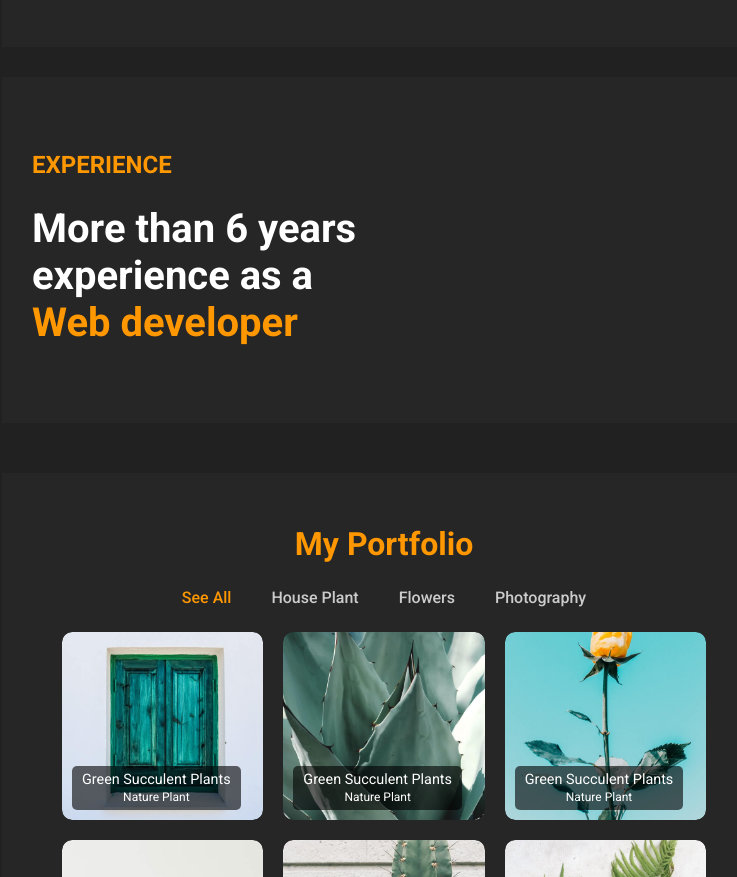
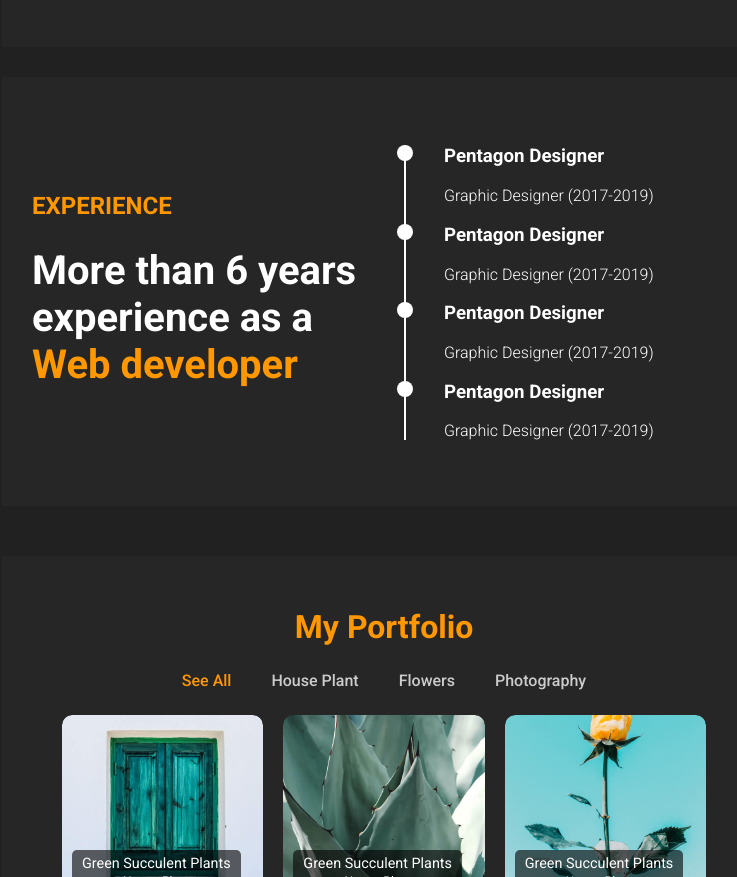
Before and after one commit to bilalaijaz/porfolio-site, a plain HTML site: page index.html in a window 1280 px wide. Shown: the part 949-1826 px from the top of the page, without its empty margins (256-993 px from the left). Drawn offline with Linux system fonts and the light colour scheme.

Commit message:
experience timeline

```diff
--- a/css/style.css
+++ b/css/style.css
@@ -122,11 +122,42 @@ html{
     padding-top: 50px;
     padding-bottom: 50px;
     align-items: center;
-    justify-content: space-between;
-    font-size: 1.5rem;
+    gap: 20px;
+    font-size: 1rem;
     font-weight: 300;
-    margin-bottom: 50px
+    margin-bottom: 50px;
 }
+
+.timeline-points{
+    position: relative;
+    text-decoration: none;
+}
+
+.timeline-points li{
+ list-style: none;
+}
+
+.timeline-points::before{
+    content: '';
+    position: absolute;
+    left: 0;
+    width: 2px;
+    height: 100%;
+    z-index: 400;
+    background: #fff;
+}
+.timeline-points li::before{
+    content: '';
+    background: #fff;
+    position: absolute;
+    border-radius: 50%;
+    left: -7px;
+    width: 16px;
+    height: 16px;
+    z-index: 400;
+}
+
+
 
 /* Left Side Content */
 .content {
--- a/index.html
+++ b/index.html
@@ -49,6 +49,26 @@
                 <h3>EXPERIENCE</h3>
                 <h1>More than 6 years experience as a <span>Web developer</span></h1>
             </div>
+            <div class="timeline">
+                <ul class="timeline-points">
+                    <li>
+                        <h3>Pentagon Designer</h3>
+                        <p>Graphic Designer (2017-2019)</p>
+                    </li>
+                    <li>
+                        <h3>Pentagon Designer</h3>
+                        <p>Graphic Designer (2017-2019)</p>
+                    </li>
+                    <li>
+                        <h3>Pentagon Designer</h3>
+                        <p>Graphic Designer (2017-2019)</p>
+                    </li>
+                    <li>
+                        <h3>Pentagon Designer</h3>
+                        <p>Graphic Designer (2017-2019)</p>
+                    </li>
+                </ul>
+            </div>
             </div>
     </div>
     <div class="container">
```
